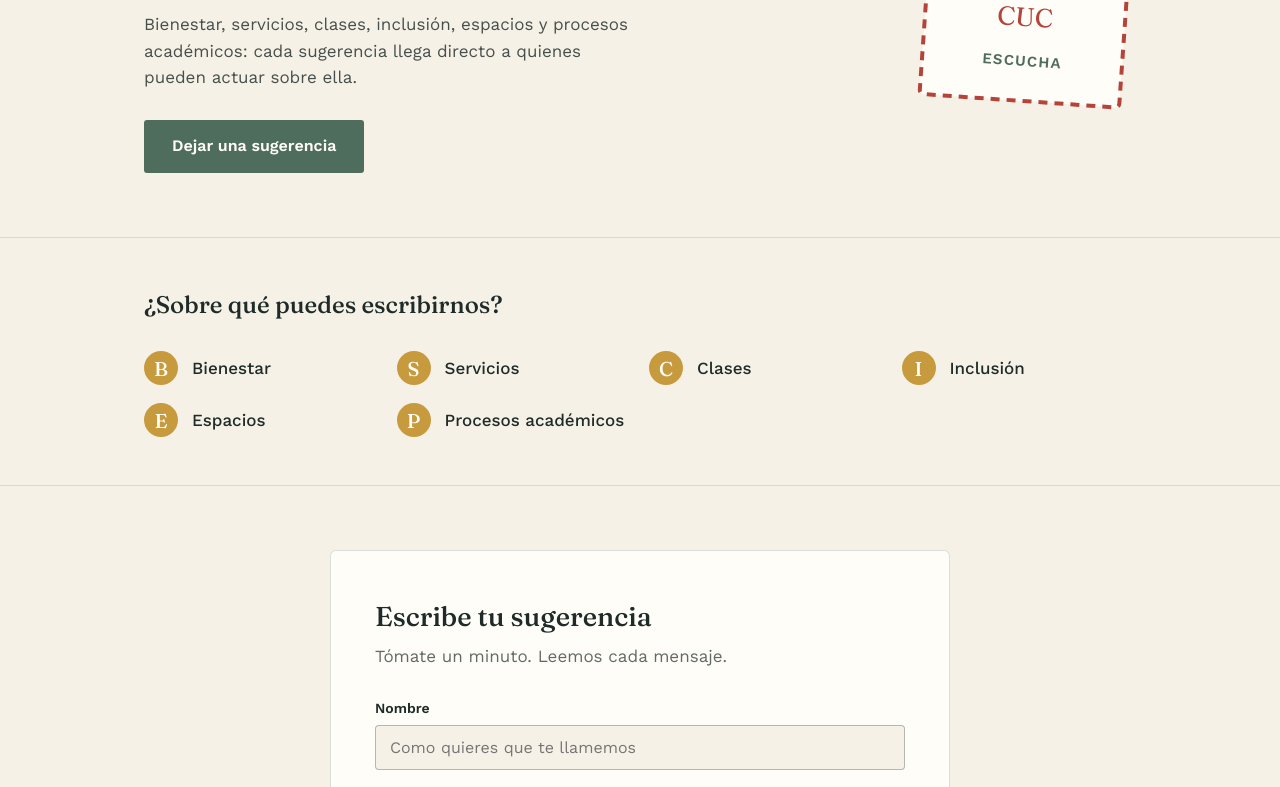
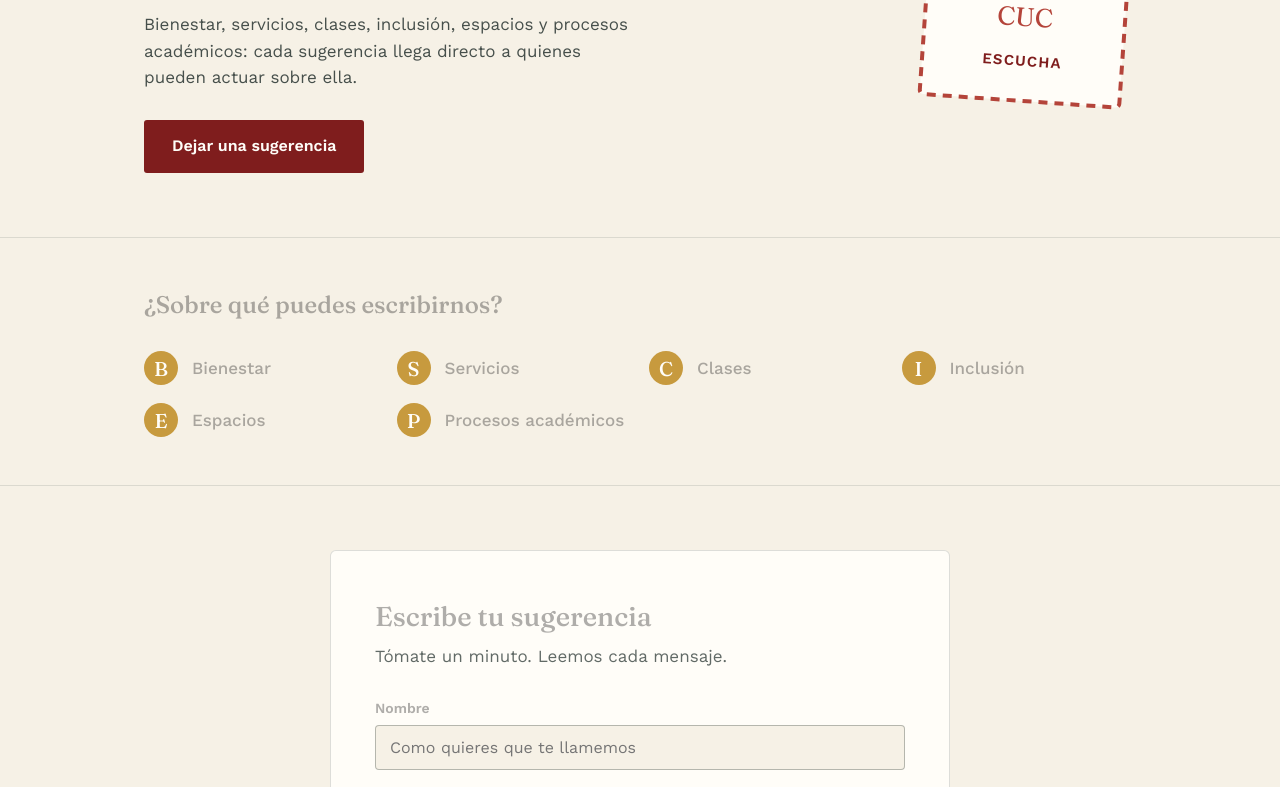
Before and after one commit to acaceress-hub/mi-proyecto-web, a plain HTML site: page index.html in a window 1280 px wide. Shown: the part 311-1098 px from the top of the page. Drawn offline with nearby package versions, Linux system fonts and the light colour scheme.

Commit message:
Se cambio el color verde a rojo de los cuadros

```diff
--- a/css/style.css
+++ b/css/style.css
@@ -4,8 +4,8 @@
 
 :root {
   --paper: #F6F1E6;
-  --ink: #1E2B28;
-  --sage: #4F6D5C;
+  --ink: #0b0c0c54;
+  --sage: #7f1d1d;
   --stamp-red: #B4443A;
   --gold-line: #C79A3E;
   --paper-card: #FFFDF8;
```
